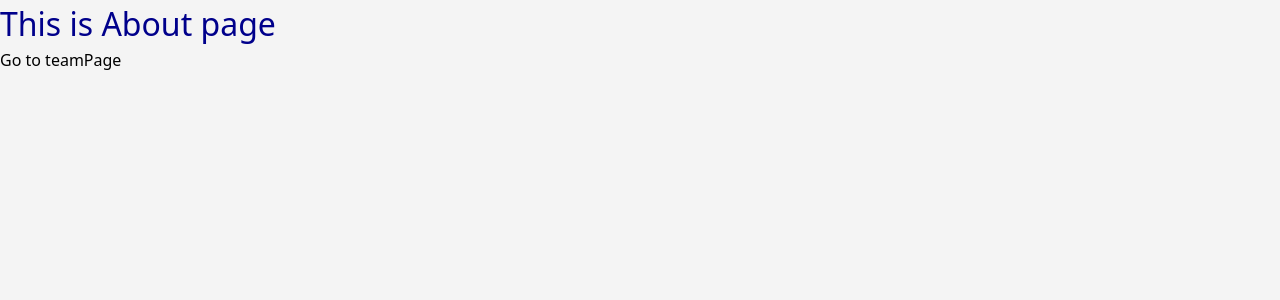
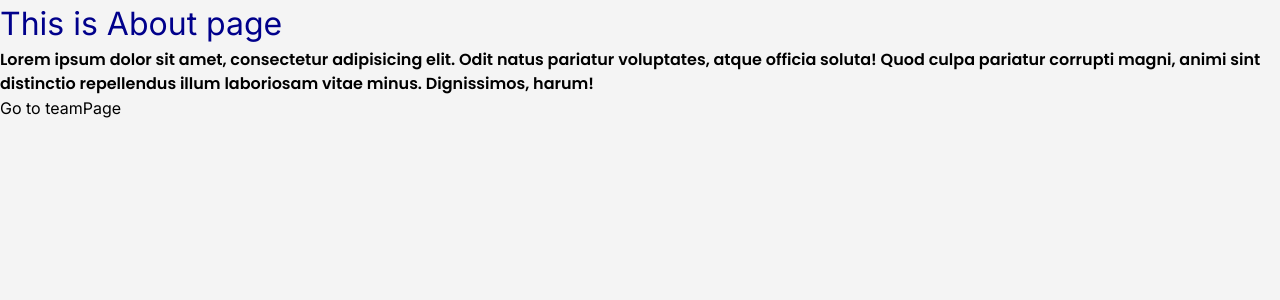
Before and after one commit to MoriamAkterSwarna/NextJS-Foundation-M40, a Next.js app: page /about in a window 1280 px wide. Shown: the top 300 px of the page. Built offline with nearby package versions, Linux system fonts and the light colour scheme.

Commit message:
Video-8 font optimization included

```diff
--- a/src/app/about/page.jsx
+++ b/src/app/about/page.jsx
@@ -1,9 +1,26 @@
 import Link from "next/link";
+
+
+import { Inter, Poppins } from "next/font/google";
+
+const inter = Inter({
+  subsets: ["latin"],
+  weight: ["400", "500"],
+});
+
+const poppins = Poppins({
+  subsets: ["latin"],
+  weight: ["600", "700"],
+});
+
+export { inter, poppins };
+
 
 const AboutPage = () => {
  return (
  <div>
- <h1>This is About page </h1>
+ <h1 className={inter.className}>This is About page </h1>
+ <p className={poppins.className}> Lorem ipsum dolor sit amet, consectetur adipisicing elit. Odit natus pariatur voluptates, atque officia soluta! Quod culpa pariatur corrupti magni, animi sint distinctio repellendus illum laboriosam vitae minus. Dignissimos, harum!</p>
 
  <Link href="/about/team">
  <button className="btn">Go to teamPage</button>
--- a/src/app/layout.js
+++ b/src/app/layout.js
@@ -1,15 +1,12 @@
-import { Geist, Geist_Mono } from "next/font/google";
+import { Inter } from "next/font/google";
 import "./globals.css";
 
-const geistSans = Geist({
-  variable: "--font-geist-sans",
+const inter = Inter({
   subsets: ["latin"],
+  weight: ["400", "600", "700"],
 });
 
-const geistMono = Geist_Mono({
-  variable: "--font-geist-mono",
-  subsets: ["latin"],
-});
+
 
 export const metadata = {
   title: "Create Next App",
@@ -20,7 +17,7 @@ export default function RootLayout({ children }) {
   return (
     <html lang="en">
       <body
-        className={`${geistSans.variable} ${geistMono.variable} antialiased`}
+        className={`${inter.className} antialiased`}
       >
         {children}
       </body>
```
